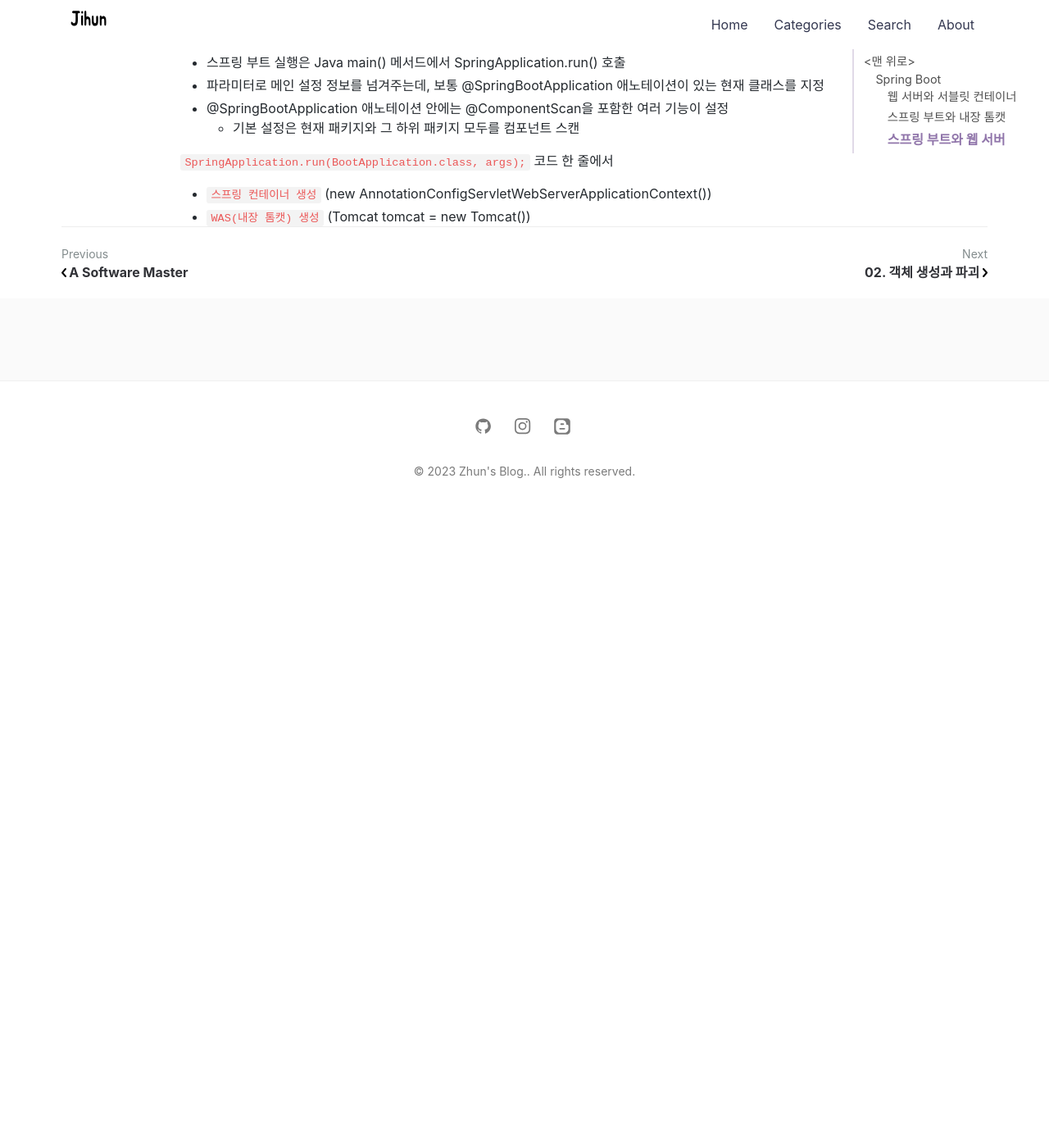
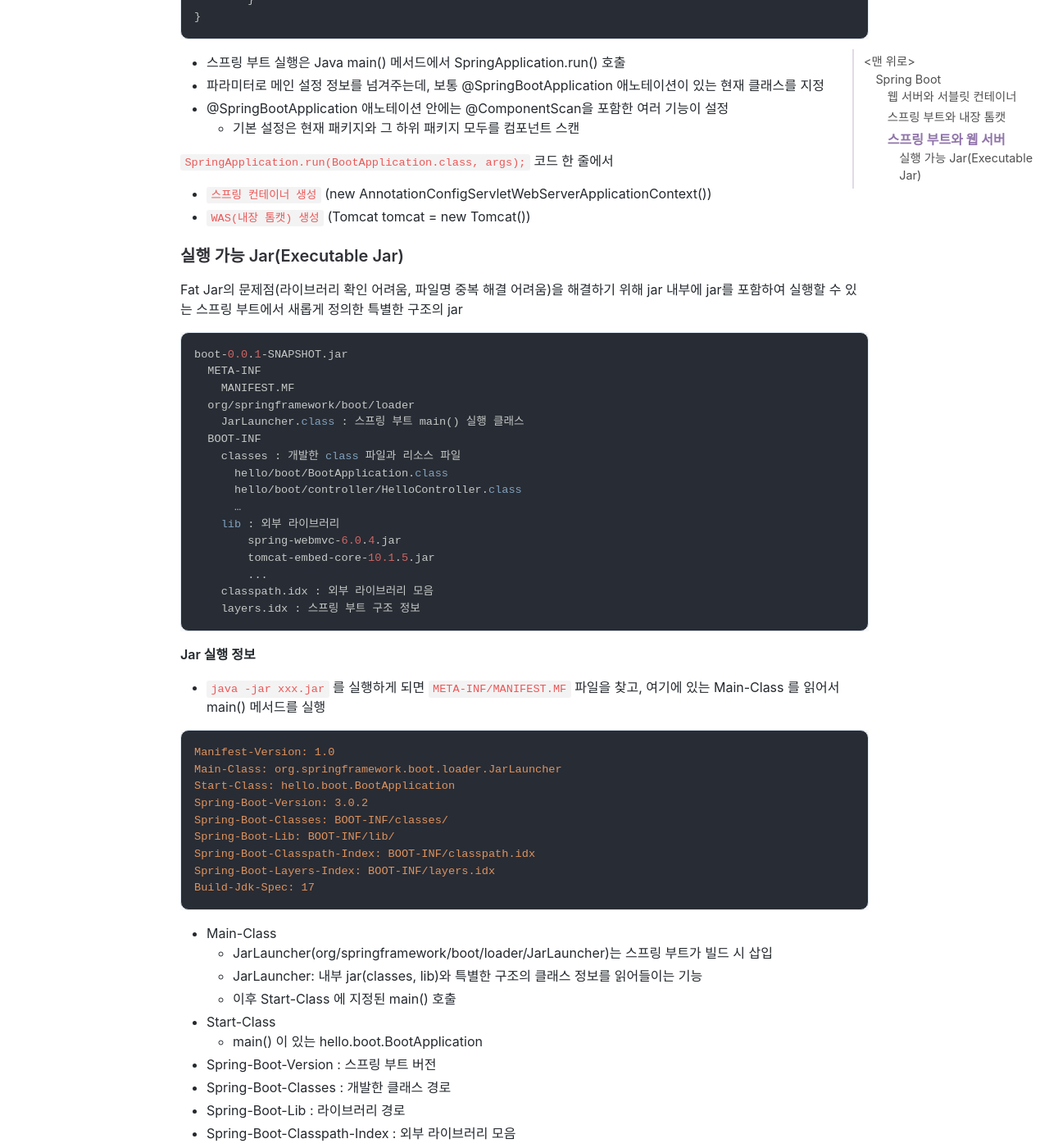
Before and after one commit to jihunparkme/jihunparkme.github.io, a Jekyll site: the page built from _posts/2023-04-06-spring-boot.md, in a window 1280 px wide and 1400 px high, scrolled down 5647 px. Shown: the whole window at 82% size. Built offline with Jekyll 4.4.1, drawn with Linux system fonts in a browser that asks for light colours; nearby versions of some CDN libraries; comment, search, counter and statistics services are not loaded; before the commit the page ends 6277 px from its top, so only the background shows below that; some of the changed text lies outside the part shown.

Commit message:
[스프링 부트와 내장 톰캣] 스프링 부트 실행 가능 Jar

````diff
--- a/_posts/2023-04-06-spring-boot.md
+++ b/_posts/2023-04-06-spring-boot.md
@@ -207,3 +207,73 @@ public class BootApplication {
 `SpringApplication.run(BootApplication.class, args);` 코드 한 줄에서
 - `스프링 컨테이너 생성` (new AnnotationConfigServletWebServerApplicationContext())
 - `WAS(내장 톰캣) 생성` (Tomcat tomcat = new Tomcat())
+
+### 실행 가능 Jar(Executable Jar)
+
+Fat Jar의 문제점(라이브러리 확인 어려움, 파일명 중복 해결 어려움)을 해결하기 위해 jar 내부에 jar를 포함하여 실행할 수 있는 스프링 부트에서 새롭게 정의한 특별한 구조의 jar
+
+```text
+boot-0.0.1-SNAPSHOT.jar
+  META-INF
+    MANIFEST.MF
+  org/springframework/boot/loader
+    JarLauncher.class : 스프링 부트 main() 실행 클래스
+  BOOT-INF
+    classes : 개발한 class 파일과 리소스 파일
+      hello/boot/BootApplication.class
+      hello/boot/controller/HelloController.class
+      …
+    lib : 외부 라이브러리
+        spring-webmvc-6.0.4.jar
+        tomcat-embed-core-10.1.5.jar
+        ...
+    classpath.idx : 외부 라이브러리 모음
+    layers.idx : 스프링 부트 구조 정보
+```
+
+**Jar 실행 정보**
+
+- `java -jar xxx.jar` 를 실행하게 되면 `META-INF/MANIFEST.MF` 파일을 찾고, 여기에 있는 Main-Class 를 읽어서 main() 메서드를 실행
+
+```yml
+Manifest-Version: 1.0
+Main-Class: org.springframework.boot.loader.JarLauncher
+Start-Class: hello.boot.BootApplication
+Spring-Boot-Version: 3.0.2
+Spring-Boot-Classes: BOOT-INF/classes/
+Spring-Boot-Lib: BOOT-INF/lib/
+Spring-Boot-Classpath-Index: BOOT-INF/classpath.idx
+Spring-Boot-Layers-Index: BOOT-INF/layers.idx
+Build-Jdk-Spec: 17
+```
+
+- Main-Class
+  - JarLauncher(org/springframework/boot/loader/JarLauncher)는 스프링 부트가 빌드 시 삽입
+  - JarLauncher: 내부 jar(classes, lib)와 특별한 구조의 클래스 정보를 읽어들이는 기능
+  - 이후 Start-Class 에 지정된 main() 호출
+- Start-Class
+  - main() 이 있는 hello.boot.BootApplication
+- Spring-Boot-Version : 스프링 부트 버전
+- Spring-Boot-Classes : 개발한 클래스 경로
+- Spring-Boot-Lib : 라이브러리 경로
+- Spring-Boot-Classpath-Index : 외부 라이브러리 모음
+- Spring-Boot-Layers-Index : 스프링 부트 구조 정보
+
+**스프링 부트 로더**
+
+- org/springframework/boot/loader 하위에 있는 클래스
+- JarLauncher 를 포함한 스프링 부트가 제공하는 실행 가능 Jar를 실제로 구동시키는 클래스들이 포함
+- 스프링 부트는 빌드 시 이 클래스들을 포함
+
+**실행 과정**
+
+1.java -jar xxx.jar
+
+2.MANIFEST.MF 인식
+
+3.JarLauncher.main() 실행
+
+- BOOT-INF/classes/ 인식
+- BOOT-INF/lib/ 인식
+
+4.BootApplication.main() 실행
````
